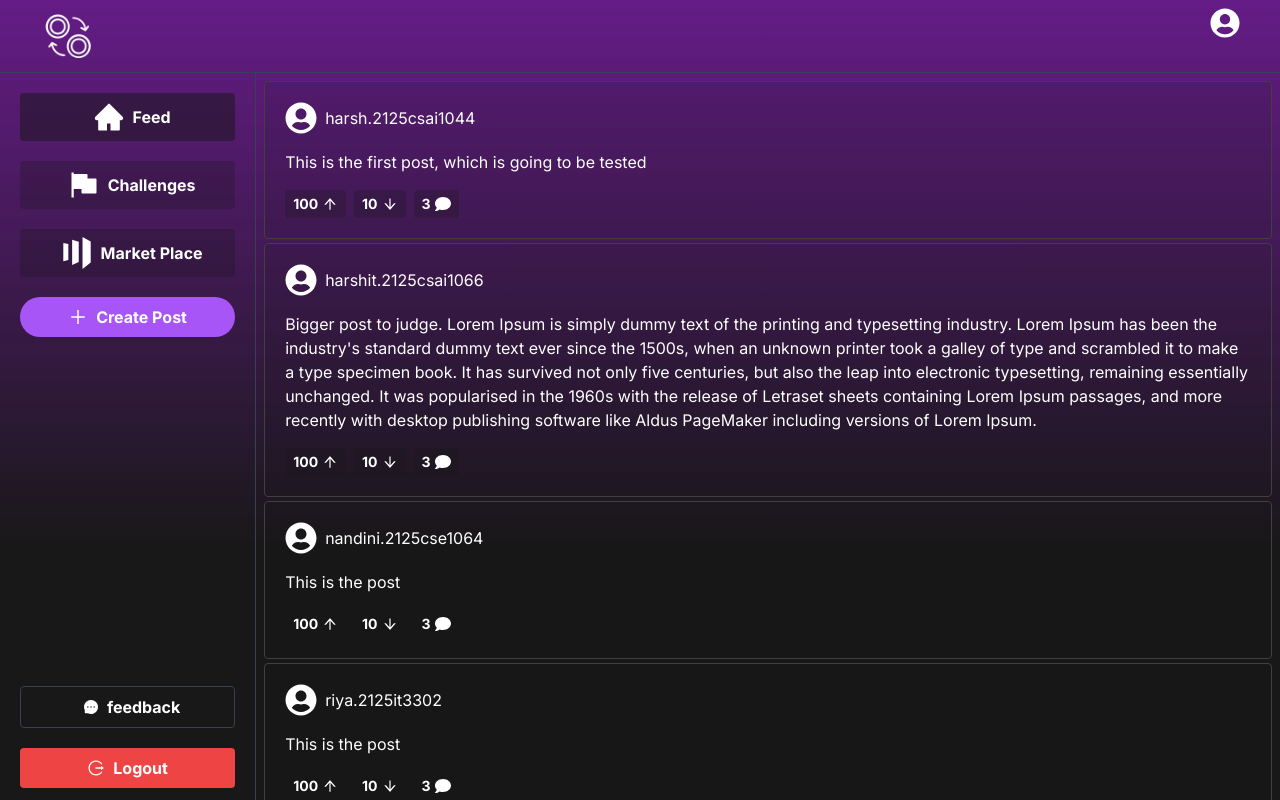
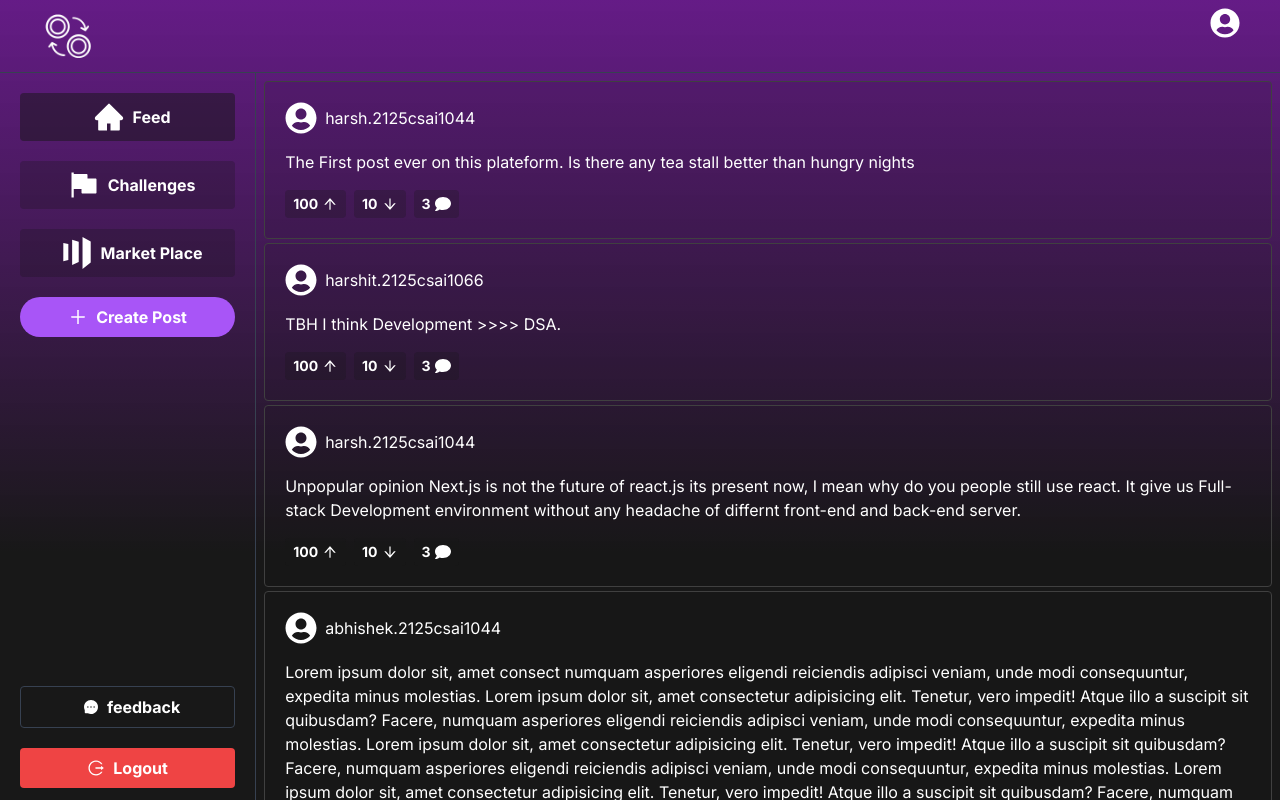
Before and after one commit to the-nexus-point/nexus-next.js, a Next.js app: page / in a window 1280 px wide. Built offline with nearby package versions, Linux system fonts and the light colour scheme.

Commit message:
checkpoint

```diff
--- a/src/components/Feed.jsx
+++ b/src/components/Feed.jsx
@@ -7,22 +7,37 @@ const Feed = () => {
       <div className="p-2 flex flex-col space-y-1">
         <Post
           username="harsh.2125csai1044"
-          content="This is the first post, which is going to be tested"
+          content="The First post ever on this plateform. Is there any tea stall better than hungry nights"
         />
         <Post
           username="harshit.2125csai1066"
-          content="Bigger post to judge. Lorem Ipsum is simply dummy text of
-          the printing and typesetting industry. Lorem Ipsum has been the industry's
-          standard dummy text ever since the 1500s, when an unknown printer took a
-          galley of type and scrambled it to make a type specimen book.
-          It has survived not only five centuries, but also the leap into electronic
-          typesetting, remaining essentially unchanged. It was popularised in the 1960s
-          with the release of Letraset sheets containing Lorem Ipsum passages,
-          and more recently with desktop publishing software like Aldus PageMaker including versions of Lorem Ipsum."
+          content="TBH I think Development >>>> DSA."
         />
-        <Post username="nandini.2125cse1064" content="This is the post" />
-        <Post username="riya.2125it3302" content="This is the post" />
-        <Post username="priyanshu.2125cse10" content="I am a dev-14." />
+        <Post
+          username="harsh.2125csai1044"
+          content="Unpopular opinion Next.js is not the future of react.js its present now, I mean why do you people still use react.
+          It give us Full-stack Development environment without any headache of differnt front-end and back-end server."
+        />
+        <Post
+          username="abhishek.2125csai1044"
+          content="Lorem ipsum dolor sit, amet consect numquam asperiores eligendi reiciendis adipisci veniam, unde modi consequuntur, expedita minus molestias. Lorem ipsum dolor sit, amet consectetur adipisicing elit. Tenetur, vero impedit! Atque illo a suscipit sit quibusdam? Facere, numquam asperiores eligendi reiciendis adipisci veniam, unde modi consequuntur, expedita minus molestias. Lorem ipsum dolor sit, amet consectetur adipisicing elit. Tenetur, vero impedit! Atque illo a suscipit sit quibusdam? Facere, numquam asperiores eligendi reiciendis adipisci veniam, unde modi consequuntur, expedita minus molestias. Lorem ipsum dolor sit, amet consectetur adipisicing elit. Tenetur, vero impedit! Atque illo a suscipit sit quibusdam? Facere, numquam asperiores eligendi reiciendis adipisci veniam, unde modi consequuntur, expedita minus molestias. Lorem ipsum dolor sit, amet consectetur adipisicing elit. Tenetur, vero impedit! Atque illo a suscipit sit quibusdam? Facere, numquam asperiores eligendi reiciendis adipisci veniam, unde modi consequuntur, expedita minus molestias. "
+        />
+        <Post
+          username="abhishek.2125csai1044"
+          content="Lorem ipsum dolor sit, amet consect numquam asperiores eligendi reiciendis adipisci veniam, unde modi consequuntur, expedita minus molestias. Lorem ipsum dolor sit, amet consectetur adipisicing elit. Tenetur, vero impedit! Atque illo a suscipit sit quibusdam? Facere, numquam asperiores eligendi reiciendis adipisci veniam, unde modi consequuntur, expedita minus molestias. Lorem ipsum dolor sit, amet consectetur adipisicing elit. Tenetur, vero impedit! Atque illo a suscipit sit quibusdam? Facere, numquam asperiores eligendi reiciendis adipisci veniam, unde modi consequuntur, expedita minus molestias. Lorem ipsum dolor sit, amet consectetur adipisicing elit. Tenetur, vero impedit! Atque illo a suscipit sit quibusdam? Facere, numquam asperiores eligendi reiciendis adipisci veniam, unde modi consequuntur, expedita minus molestias. Lorem ipsum dolor sit, amet consectetur adipisicing elit. Tenetur, vero impedit! Atque illo a suscipit sit quibusdam? Facere, numquam asperiores eligendi reiciendis adipisci veniam, unde modi consequuntur, expedita minus molestias. "
+        />
+        <Post
+          username="abhishek.2125csai1044"
+          content="Lorem ipsum dolor sit, amet consect numquam asperiores eligendi reiciendis adipisci veniam, unde modi consequuntur, expedita minus molestias. Lorem ipsum dolor sit, amet consectetur adipisicing elit. Tenetur, vero impedit! Atque illo a suscipit sit quibusdam? Facere, numquam asperiores eligendi reiciendis adipisci veniam, unde modi consequuntur, expedita minus molestias. Lorem ipsum dolor sit, amet consectetur adipisicing elit. Tenetur, vero impedit! Atque illo a suscipit sit quibusdam? Facere, numquam asperiores eligendi reiciendis adipisci veniam, unde modi consequuntur, expedita minus molestias. Lorem ipsum dolor sit, amet consectetur adipisicing elit. Tenetur, vero impedit! Atque illo a suscipit sit quibusdam? Facere, numquam asperiores eligendi reiciendis adipisci veniam, unde modi consequuntur, expedita minus molestias. Lorem ipsum dolor sit, amet consectetur adipisicing elit. Tenetur, vero impedit! Atque illo a suscipit sit quibusdam? Facere, numquam asperiores eligendi reiciendis adipisci veniam, unde modi consequuntur, expedita minus molestias. "
+        />
+        <Post
+          username="abhishek.2125csai1044"
+          content="Lorem ipsum dolor sit, amet consect numquam asperiores eligendi reiciendis adipisci veniam, unde modi consequuntur, expedita minus molestias. Lorem ipsum dolor sit, amet consectetur adipisicing elit. Tenetur, vero impedit! Atque illo a suscipit sit quibusdam? Facere, numquam asperiores eligendi reiciendis adipisci veniam, unde modi consequuntur, expedita minus molestias. Lorem ipsum dolor sit, amet consectetur adipisicing elit. Tenetur, vero impedit! Atque illo a suscipit sit quibusdam? Facere, numquam asperiores eligendi reiciendis adipisci veniam, unde modi consequuntur, expedita minus molestias. Lorem ipsum dolor sit, amet consectetur adipisicing elit. Tenetur, vero impedit! Atque illo a suscipit sit quibusdam? Facere, numquam asperiores eligendi reiciendis adipisci veniam, unde modi consequuntur, expedita minus molestias. Lorem ipsum dolor sit, amet consectetur adipisicing elit. Tenetur, vero impedit! Atque illo a suscipit sit quibusdam? Facere, numquam asperiores eligendi reiciendis adipisci veniam, unde modi consequuntur, expedita minus molestias. "
+        />
+        <Post
+          username="abhishek.2125csai1044"
+          content="Lorem ipsum dolor sit, amet consect numquam asperiores eligendi reiciendis adipisci veniam, unde modi consequuntur, expedita minus molestias. Lorem ipsum dolor sit, amet consectetur adipisicing elit. Tenetur, vero impedit! Atque illo a suscipit sit quibusdam? Facere, numquam asperiores eligendi reiciendis adipisci veniam, unde modi consequuntur, expedita minus molestias. Lorem ipsum dolor sit, amet consectetur adipisicing elit. Tenetur, vero impedit! Atque illo a suscipit sit quibusdam? Facere, numquam asperiores eligendi reiciendis adipisci veniam, unde modi consequuntur, expedita minus molestias. Lorem ipsum dolor sit, amet consectetur adipisicing elit. Tenetur, vero impedit! Atque illo a suscipit sit quibusdam? Facere, numquam asperiores eligendi reiciendis adipisci veniam, unde modi consequuntur, expedita minus molestias. Lorem ipsum dolor sit, amet consectetur adipisicing elit. Tenetur, vero impedit! Atque illo a suscipit sit quibusdam? Facere, numquam asperiores eligendi reiciendis adipisci veniam, unde modi consequuntur, expedita minus molestias. "
+        />
       </div>
     </Container>
   );
```
Also changed, not shown: src/components/shared/Container.jsx (line endings or trailing spaces).
